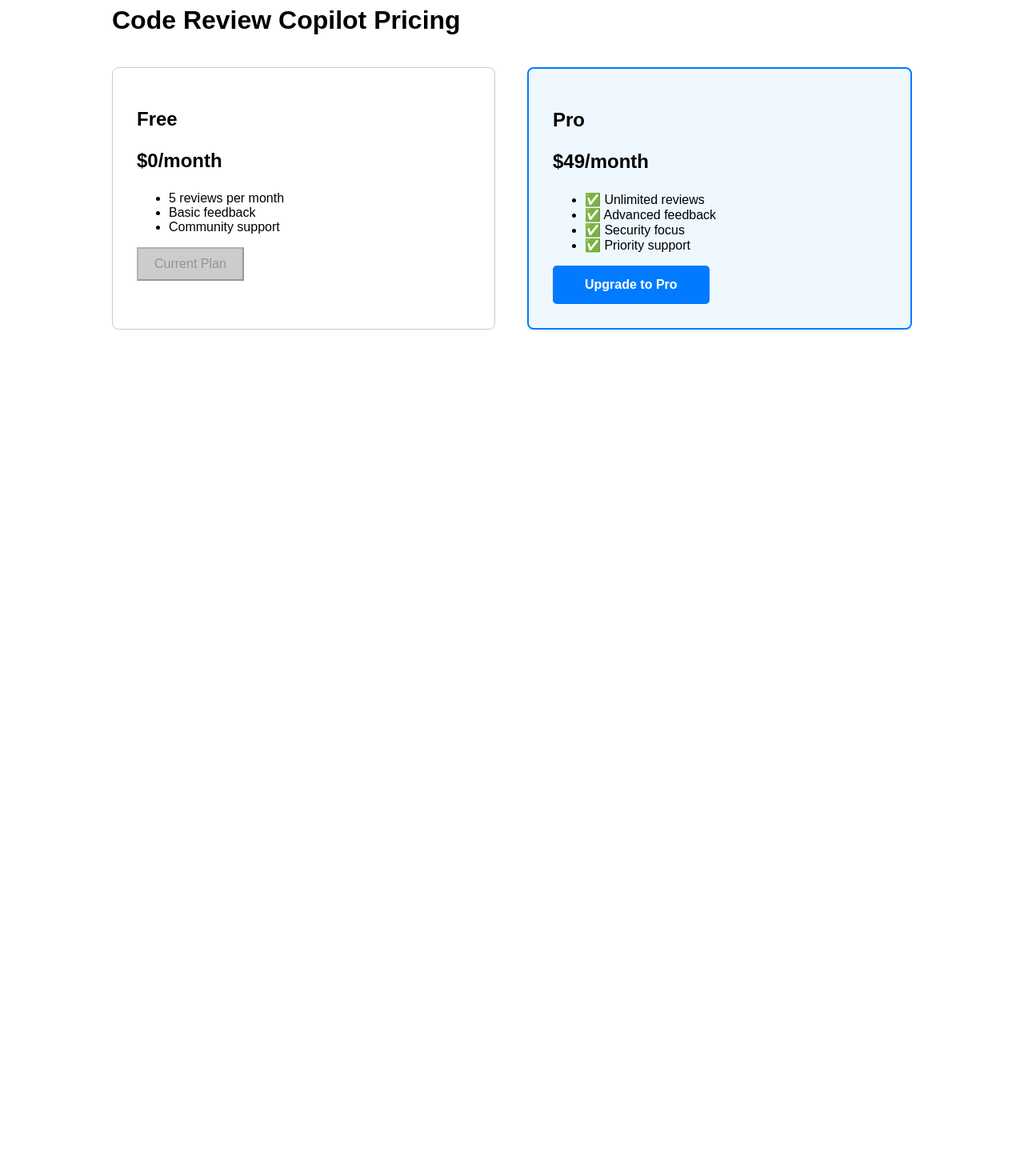
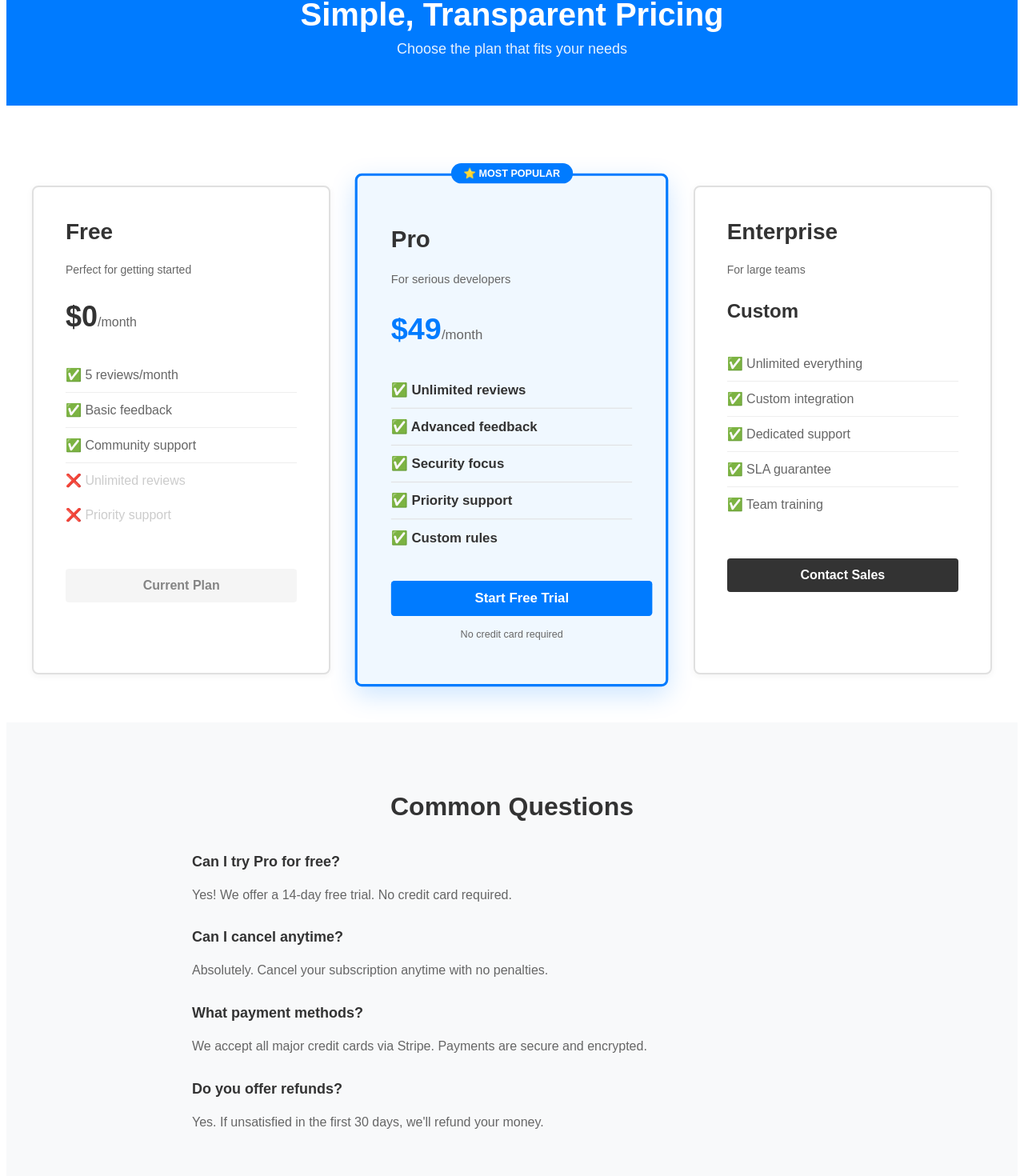
Before and after one commit to nimbitart/copilot, a Next.js app: page /pricing in a window 1280 px wide. Shown: the part 72-1542 px from the top of the page at 80% size. Before the commit the page ends 800 px from the top, so only its background shows below. Built offline with nearby package versions, Linux system fonts and the light colour scheme.

Commit message:
Improve pricing page design to match homepage

```diff
--- a/pages/pricing.tsx
+++ b/pages/pricing.tsx
@@ -1,51 +1,256 @@
 export default function Pricing() {
   return (
-    <div style={{ padding: '50px', maxWidth: '1000px', margin: '0 auto', fontFamily: 'Arial' }}>
-      <h1>Code Review Copilot Pricing</h1>
+    <div style={{ fontFamily: 'Arial, sans-serif' }}>
+      {/* Header */}
+      <header style={{
+        backgroundColor: '#007bff',
+        color: 'white',
+        padding: '60px 20px',
+        textAlign: 'center'
+      }}>
+        <h1 style={{ fontSize: '40px', margin: '0' }}>
+          Simple, Transparent Pricing
+        </h1>
+        <p style={{ fontSize: '18px', margin: '10px 0 0 0', opacity: 0.9 }}>
+          Choose the plan that fits your needs
+        </p>
+      </header>
 
-      <div style={{ display: 'flex', gap: '40px', marginTop: '40px' }}>
-        {/* Free Tier */}
-        <div style={{ border: '1px solid #ccc', padding: '30px', borderRadius: '8px', flex: 1 }}>
-          <h2>Free</h2>
-          <p style={{ fontSize: '24px', fontWeight: 'bold' }}>$0/month</p>
-          <ul>
-            <li>5 reviews per month</li>
-            <li>Basic feedback</li>
-            <li>Community support</li>
+      {/* Pricing Cards */}
+      <section style={{
+        padding: '60px 20px',
+        maxWidth: '1200px',
+        margin: '0 auto'
+      }}>
+        <div style={{
+          display: 'grid',
+          gridTemplateColumns: 'repeat(auto-fit, minmax(300px, 1fr))',
+          gap: '40px',
+          marginTop: '40px'
+        }}>
+          {/* Free Plan */}
+          <div style={{
+            border: '2px solid #e0e0e0',
+            padding: '40px',
+            borderRadius: '8px',
+            backgroundColor: 'white',
+            boxShadow: '0 2px 8px rgba(0,0,0,0.05)'
+          }}>
+            <h2 style={{ fontSize: '28px', color: '#333', marginTop: '0' }}>Free</h2>
+            <p style={{ fontSize: '14px', color: '#666' }}>Perfect for getting started</p>
+
+            <div style={{ margin: '30px 0' }}>
+              <span style={{ fontSize: '36px', fontWeight: 'bold', color: '#333' }}>$0</span>
+              <span style={{ fontSize: '16px', color: '#666' }}>/month</span>
+            </div>
+
+            <ul style={{ listStyle: 'none', padding: '0', color: '#666' }}>
+              <li style={{ padding: '12px 0', borderBottom: '1px solid #eee' }}>✅ 5 reviews/month</li>
+              <li style={{ padding: '12px 0', borderBottom: '1px solid #eee' }}>✅ Basic feedback</li>
+              <li style={{ padding: '12px 0', borderBottom: '1px solid #eee' }}>✅ Community support</li>
+              <li style={{ padding: '12px 0', color: '#ccc' }}>❌ Unlimited reviews</li>
+              <li style={{ padding: '12px 0', color: '#ccc' }}>❌ Priority support</li>
             </ul>
-          <button disabled style={{ padding: '10px 20px', fontSize: '16px', cursor: 'not-allowed', backgroundColor: '#ccc' }}>
+
+            <button style={{
+              width: '100%',
+              padding: '12px',
+              marginTop: '30px',
+              backgroundColor: '#f0f0f0',
+              color: '#333',
+              border: 'none',
+              borderRadius: '4px',
+              fontSize: '16px',
+              fontWeight: 'bold',
+              cursor: 'not-allowed',
+              opacity: 0.6
+            }} disabled>
               Current Plan
             </button>
           </div>
 
-        {/* Pro Tier */}
-        <div style={{ border: '2px solid #007bff', padding: '30px', borderRadius: '8px', flex: 1, backgroundColor: '#f0f8ff' }}>
-          <h2>Pro</h2>
-          <p style={{ fontSize: '24px', fontWeight: 'bold' }}>$49/month</p>
-          <ul>
-            <li>✅ Unlimited reviews</li>
-            <li>✅ Advanced feedback</li>
-            <li>✅ Security focus</li>
-            <li>✅ Priority support</li>
+          {/* Pro Plan - FEATURED */}
+          <div style={{
+            border: '3px solid #007bff',
+            padding: '40px',
+            borderRadius: '8px',
+            backgroundColor: '#f0f8ff',
+            position: 'relative',
+            transform: 'scale(1.05)',
+            boxShadow: '0 10px 30px rgba(0, 123, 255, 0.2)'
+          }}>
+            <div style={{
+              position: 'absolute',
+              top: '-15px',
+              left: '50%',
+              transform: 'translateX(-50%)',
+              backgroundColor: '#007bff',
+              color: 'white',
+              padding: '5px 15px',
+              borderRadius: '20px',
+              fontSize: '12px',
+              fontWeight: 'bold'
+            }}>
+              ⭐ MOST POPULAR
+            </div>
+
+            <h2 style={{ fontSize: '28px', color: '#333', marginTop: '20px' }}>Pro</h2>
+            <p style={{ fontSize: '14px', color: '#666' }}>For serious developers</p>
+
+            <div style={{ margin: '30px 0' }}>
+              <span style={{ fontSize: '36px', fontWeight: 'bold', color: '#007bff' }}>$49</span>
+              <span style={{ fontSize: '16px', color: '#666' }}>/month</span>
+            </div>
+
+            <ul style={{ listStyle: 'none', padding: '0', color: '#333' }}>
+              <li style={{ padding: '12px 0', borderBottom: '1px solid #e0e0e0', fontWeight: 'bold' }}>✅ Unlimited reviews</li>
+              <li style={{ padding: '12px 0', borderBottom: '1px solid #e0e0e0', fontWeight: 'bold' }}>✅ Advanced feedback</li>
+              <li style={{ padding: '12px 0', borderBottom: '1px solid #e0e0e0', fontWeight: 'bold' }}>✅ Security focus</li>
+              <li style={{ padding: '12px 0', borderBottom: '1px solid #e0e0e0', fontWeight: 'bold' }}>✅ Priority support</li>
+              <li style={{ padding: '12px 0', fontWeight: 'bold' }}>✅ Custom rules</li>
             </ul>
+
             <a
               href="https://buy.stripe.com/test_aFacN4arj7vM76ua8v5gc00"
               style={{
-    padding: '15px 40px',
-    fontSize: '16px',
+                width: '100%',
+                padding: '12px',
+                marginTop: '30px',
                 backgroundColor: '#007bff',
                 color: 'white',
+                border: 'none',
+                borderRadius: '4px',
+                fontSize: '16px',
+                fontWeight: 'bold',
+                cursor: 'pointer',
+                textAlign: 'center',
+                display: 'block',
+                textDecoration: 'none'
+              }}
+            >
+              Start Free Trial
+            </a>
+            <p style={{ textAlign: 'center', fontSize: '12px', color: '#666', marginTop: '15px' }}>
+              No credit card required
+            </p>
+          </div>
+
+          {/* Enterprise Plan */}
+          <div style={{
+            border: '2px solid #e0e0e0',
+            padding: '40px',
+            borderRadius: '8px',
+            backgroundColor: 'white',
+            boxShadow: '0 2px 8px rgba(0,0,0,0.05)'
+          }}>
+            <h2 style={{ fontSize: '28px', color: '#333', marginTop: '0' }}>Enterprise</h2>
+            <p style={{ fontSize: '14px', color: '#666' }}>For large teams</p>
+
+            <div style={{ margin: '30px 0' }}>
+              <span style={{ fontSize: '24px', fontWeight: 'bold', color: '#333' }}>Custom</span>
+            </div>
+
+            <ul style={{ listStyle: 'none', padding: '0', color: '#666' }}>
+              <li style={{ padding: '12px 0', borderBottom: '1px solid #eee' }}>✅ Unlimited everything</li>
+              <li style={{ padding: '12px 0', borderBottom: '1px solid #eee' }}>✅ Custom integration</li>
+              <li style={{ padding: '12px 0', borderBottom: '1px solid #eee' }}>✅ Dedicated support</li>
+              <li style={{ padding: '12px 0', borderBottom: '1px solid #eee' }}>✅ SLA guarantee</li>
+              <li style={{ padding: '12px 0' }}>✅ Team training</li>
+            </ul>
+
+            <button style={{
+              width: '100%',
+              padding: '12px',
+              marginTop: '30px',
+              backgroundColor: '#333',
+              color: 'white',
+              border: 'none',
+              borderRadius: '4px',
+              fontSize: '16px',
+              fontWeight: 'bold',
+              cursor: 'pointer'
+            }}>
+              Contact Sales
+            </button>
+          </div>
+        </div>
+      </section>
+
+      {/* FAQ */}
+      <section style={{
+        backgroundColor: '#f8f9fa',
+        padding: '60px 20px'
+      }}>
+        <div style={{ maxWidth: '800px', margin: '0 auto' }}>
+          <h2 style={{ fontSize: '32px', textAlign: 'center', marginBottom: '40px', color: '#333' }}>
+            Common Questions
+          </h2>
+
+          <div style={{ marginBottom: '30px' }}>
+            <h3 style={{ color: '#333', fontSize: '18px' }}>Can I try Pro for free?</h3>
+            <p style={{ color: '#666', lineHeight: '1.6' }}>
+              Yes! We offer a 14-day free trial. No credit card required.
+            </p>
+          </div>
+
+          <div style={{ marginBottom: '30px' }}>
+            <h3 style={{ color: '#333', fontSize: '18px' }}>Can I cancel anytime?</h3>
+            <p style={{ color: '#666', lineHeight: '1.6' }}>
+              Absolutely. Cancel your subscription anytime with no penalties.
+            </p>
+          </div>
+
+          <div style={{ marginBottom: '30px' }}>
+            <h3 style={{ color: '#333', fontSize: '18px' }}>What payment methods?</h3>
+            <p style={{ color: '#666', lineHeight: '1.6' }}>
+              We accept all major credit cards via Stripe. Payments are secure and encrypted.
+            </p>
+          </div>
+
+          <div>
+            <h3 style={{ color: '#333', fontSize: '18px' }}>Do you offer refunds?</h3>
+            <p style={{ color: '#666', lineHeight: '1.6' }}>
+              Yes. If unsatisfied in the first 30 days, we'll refund your money.
+            </p>
+          </div>
+        </div>
+      </section>
+
+      {/* CTA Footer */}
+      <section style={{
+        backgroundColor: '#007bff',
+        color: 'white',
+        padding: '60px 20px',
+        textAlign: 'center'
+      }}>
+        <h2 style={{ fontSize: '32px', marginBottom: '20px' }}>
+          Start Your Free Trial Today
+        </h2>
+        <a href="https://buy.stripe.com/test_aFacN4arj7vM76ua8v5gc00" style={{
+          padding: '15px 40px',
+          fontSize: '18px',
+          backgroundColor: 'white',
+          color: '#007bff',
           textDecoration: 'none',
           borderRadius: '5px',
           fontWeight: 'bold',
           display: 'inline-block'
-  }}
->
-  Upgrade to Pro
+        }}>
+          Get Started
         </a>
+      </section>
 
-        </div>
-      </div>
+      {/* Footer */}
+      <footer style={{
+        backgroundColor: '#333',
+        color: 'white',
+        padding: '40px 20px',
+        textAlign: 'center'
+      }}>
+        <p style={{ margin: '0', opacity: 0.8 }}>
+          © 2025 Code Review Copilot
+        </p>
+      </footer>
     </div>
   );
 }
```
Lines whose indentation alone changed are shown as unchanged.
